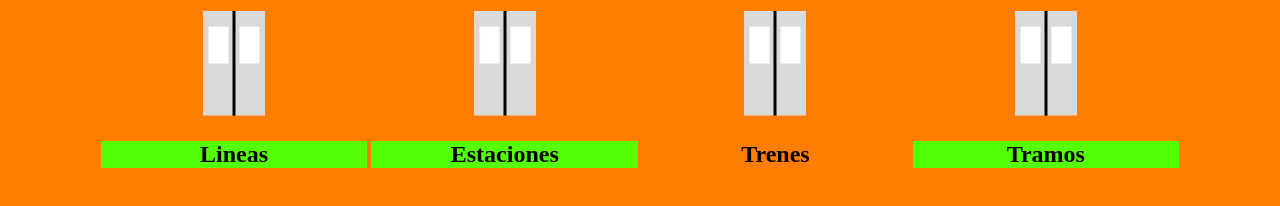
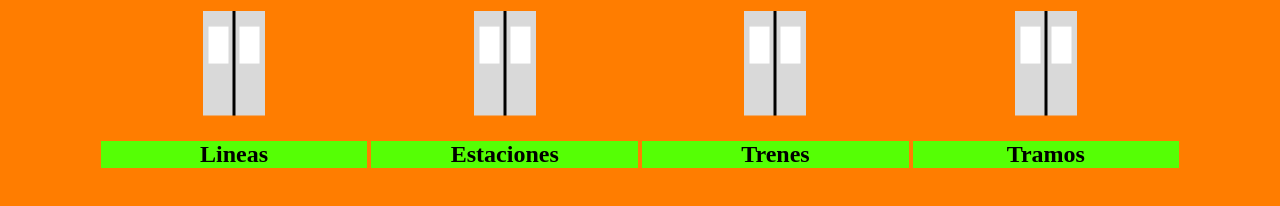
Before and after one commit to Estelaraville/ELV4IV7, a plain HTML site: page metro/superior.html in a window 1280 px wide. Drawn offline with Linux system fonts and the light colour scheme.

Commit message:
arreglonose

```diff
--- a/metro/superior.html
+++ b/metro/superior.html
@@ -19,12 +19,13 @@
                 <p><h2>Estaciones</h2></p>
             </div>
             </td>
-            <td align="center" width="271"><a href="trenes.html" target="main"><img src="img/puerta3.png" alt="" width="62" height="106"></a>
+            <td align="center" width="271"><a href="trenes.html" target="main"><img src="img/puerta3.png" width="62" height="106"></a>
+            <div class="textobtotn">
                 <p><h2>Trenes</h2></p>
-
+            </div>
             </td>
             </td>
-            <td align="center" width="271"><a href="tramos.html" targer="main"><img src="img/puerta4.png" width="62" height="106" alt=""></a>
+            <td align="center" width="271"><a href="tramos.html" target="main"><img src="img/puerta4.png" width="62" height="106" alt=""></a>
                 <div class="textobtotn">
                     <p><h2>Tramos</h2></p>
                 </div>
```
